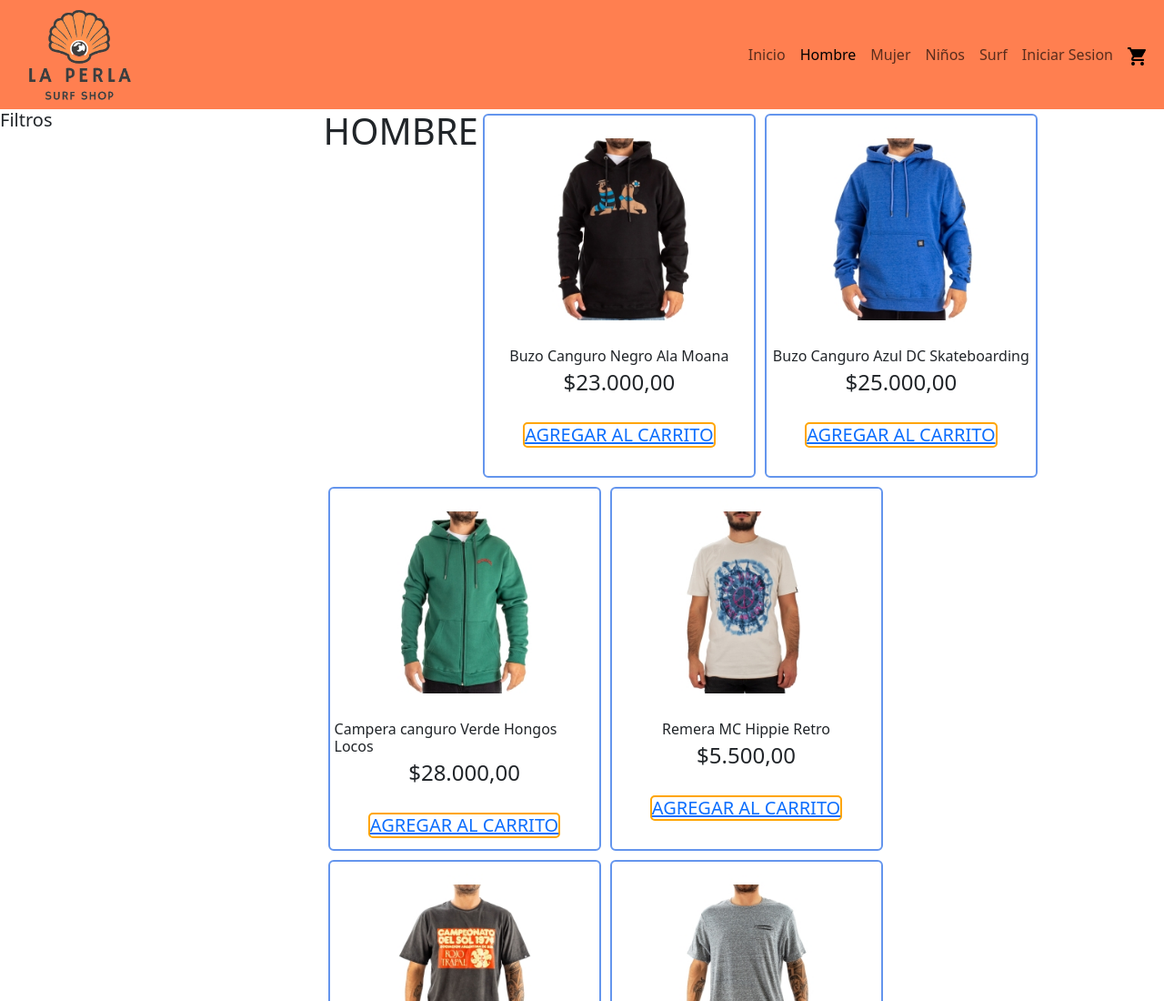
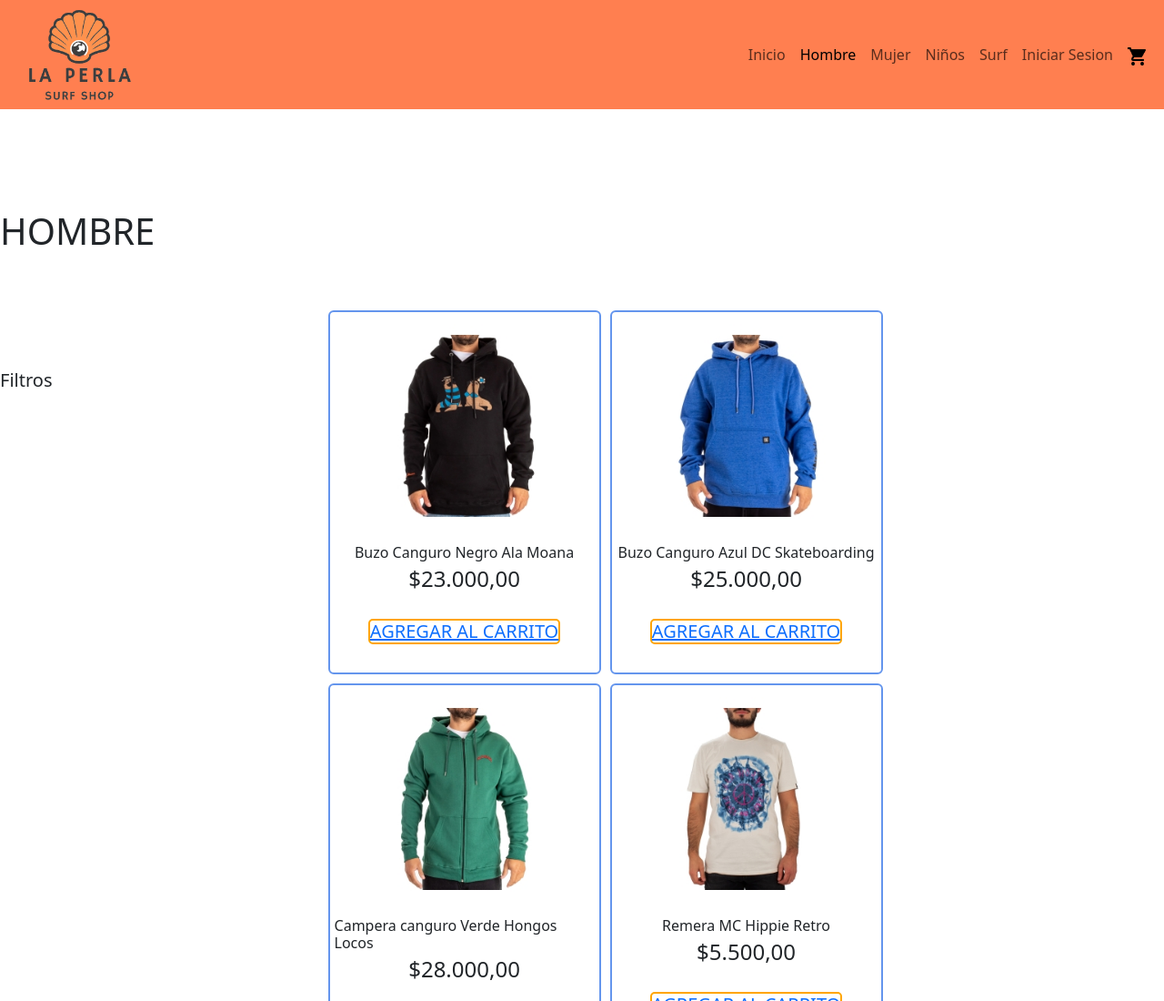
Before and after one commit to Nachopaz00/LaPerlaSurfShop, a plain HTML site: page pages/men.html in a window 1280 px wide. Shown: the top 1100 px of the page at 91% size. Drawn offline with nearby package versions, Linux system fonts and the light colour scheme; files whose address does not match are found by name.

Commit message:
correciones

```diff
--- a/CSS/style.css
+++ b/CSS/style.css
@@ -83,8 +83,11 @@
         justify-content: center;
         text-decoration: none; }
 
+.title {
+  padding-top: 230px; }
+
 .containerPages .mainPages {
-  margin-top: 120px;
+  margin-top: 50px;
   display: flex;
   flex-direction: row;
   flex-wrap: wrap; }
--- a/pages/men.html
+++ b/pages/men.html
@@ -49,13 +49,15 @@
             </div>
         </nav>
     </header>
-
+    <div class="title">
+        <h1>HOMBRE</h1>
+    </div>
     <div class="containerPages">
         <aside class="aside">
             <h5>Filtros</h5>
         </aside>
         <main class="mainPages">
-            <div class="title"><h1>HOMBRE</h1></div>
+
             <div class="card"><img src="../images/buzo1.jpg" alt="buzo-hombre-1">
                 <h6>Buzo Canguro Negro Ala Moana</h6>
                 <h4>$23.000,00</h4>
--- a/scss/sections/_men.scss
+++ b/scss/sections/_men.scss
@@ -1,11 +1,14 @@
+.title{
+    padding-top: 230px;
+}
+
 .containerPages {
 
     .mainPages {
-        margin-top: 120px;
+        margin-top: 50px;
         display: flex;
         flex-direction: row;
         flex-wrap: wrap;
-
 
 
         .card {
@@ -42,14 +45,14 @@
                 display: flex;
             }
 
-            h1{
+            h1 {
                 margin-top: 200px;
             }
 
         }
     }
 
-    .aside{
+    .aside {
         margin-top: 120px;
     }
 }
```
